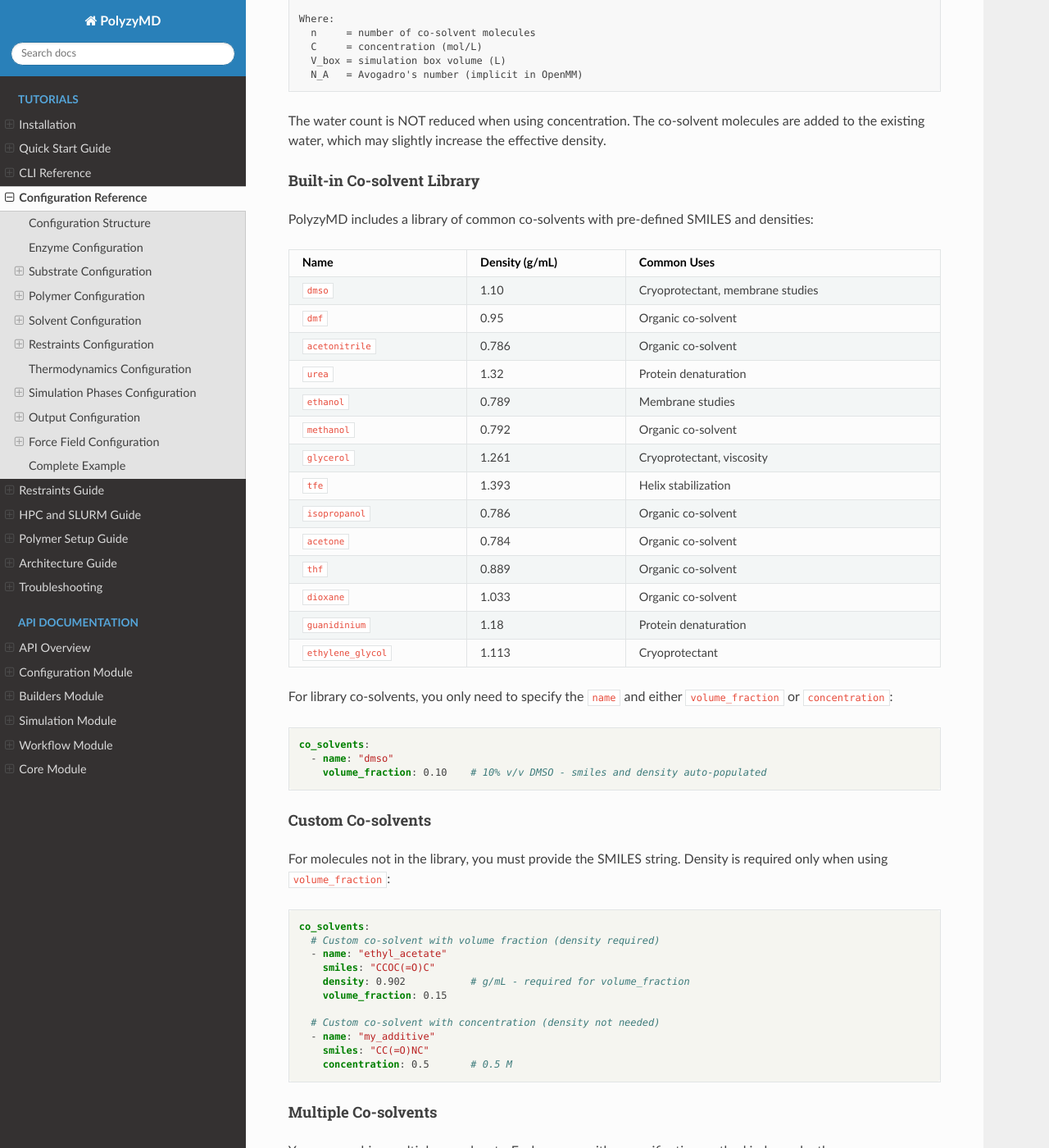
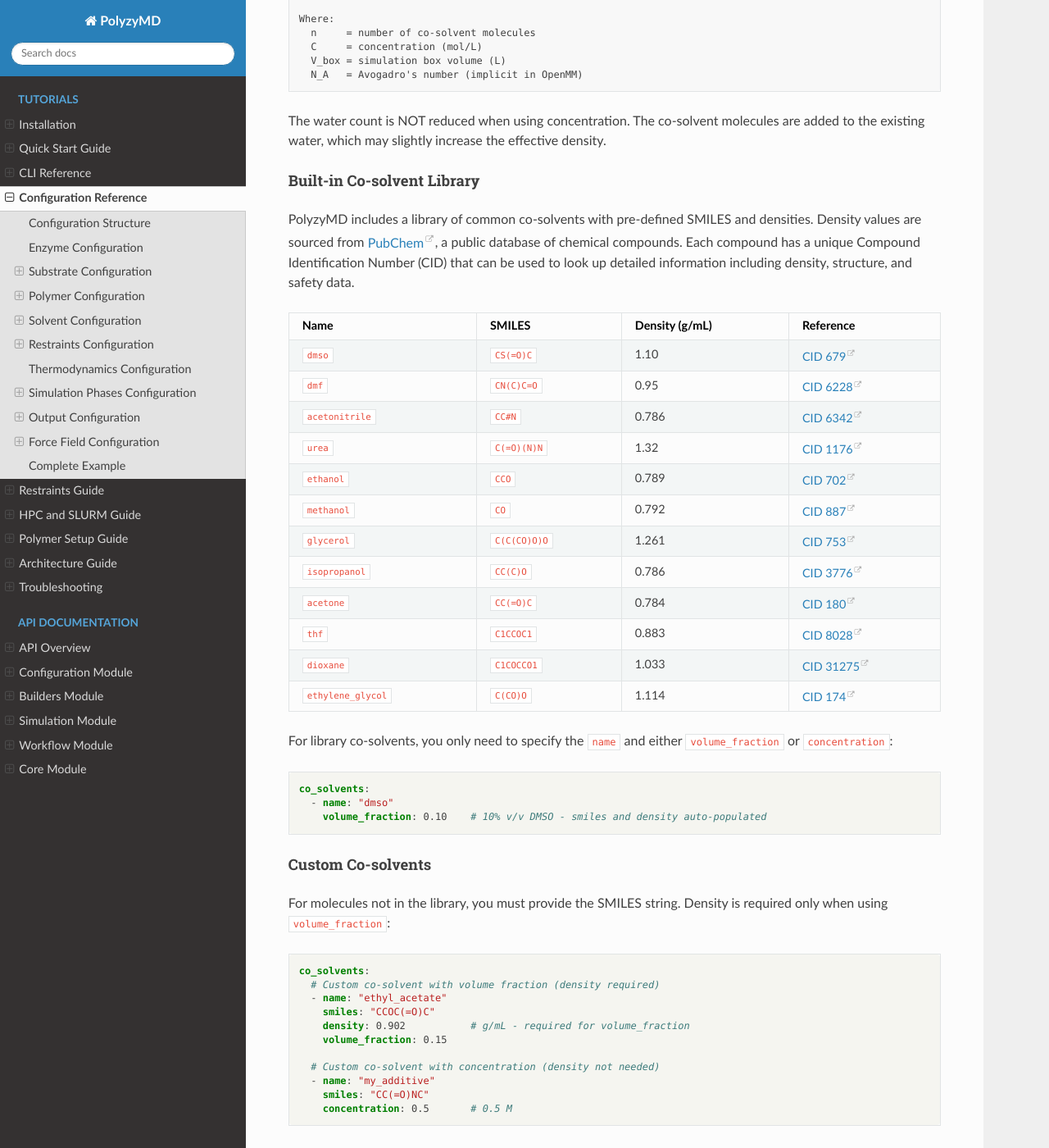
Before and after one commit to joelaforet/polyzymd, a Sphinx documentation site: the page built from docs/source/tutorials/configuration.md, in a window 1280 px wide and 1400 px high, scrolled down 4773 px. Shown: the whole window at 82% size. Built offline with Sphinx 7.4.7 and the Read the Docs theme 3.1.0, drawn with Linux system fonts in a browser that asks for light colours.

Commit message:
Update co-solvent library with verified PubChem data
Changes to co-solvent library:
- Remove tfe (trifluoroethanol) from library
- Remove guanidinium from library
- Update urea SMILES: NC(=O)N -> C(=O)(N)N (PubChem canonical)
- Update glycerol SMILES: OCC(O)CO -> C(C(CO)O)O (PubChem canonical)
- Update ethylene_glycol SMILES: OCCO -> C(CO)O (PubChem canonical)
- Update thf density: 0.889 -> 0.883 g/mL
- Update ethylene_glycol density: 1.113 -> 1.114 g/mL

Documentation updates:
- Replace 'Common Uses' column with 'SMILES' and 'Reference' columns
- Add PubChem CID links for all 12 co-solvents
- Add explanation of PubChem database and CID lookup
- Update config template to reflect reduced library (12 solvents)

All SMILES and density values now match PubChem canonical data.

```diff
--- a/docs/source/tutorials/configuration.md
+++ b/docs/source/tutorials/configuration.md
@@ -228,24 +228,22 @@ The water count is NOT reduced when using concentration. The co-solvent molecule
 
 #### Built-in Co-solvent Library
 
-PolyzyMD includes a library of common co-solvents with pre-defined SMILES and densities:
+PolyzyMD includes a library of common co-solvents with pre-defined SMILES and densities. Density values are sourced from [PubChem](https://pubchem.ncbi.nlm.nih.gov/), a public database of chemical compounds. Each compound has a unique Compound Identification Number (CID) that can be used to look up detailed information including density, structure, and safety data.
 
-| Name | Density (g/mL) | Common Uses |
-|------|----------------|-------------|
-| `dmso` | 1.10 | Cryoprotectant, membrane studies |
-| `dmf` | 0.95 | Organic co-solvent |
-| `acetonitrile` | 0.786 | Organic co-solvent |
-| `urea` | 1.32 | Protein denaturation |
-| `ethanol` | 0.789 | Membrane studies |
-| `methanol` | 0.792 | Organic co-solvent |
-| `glycerol` | 1.261 | Cryoprotectant, viscosity |
-| `tfe` | 1.393 | Helix stabilization |
-| `isopropanol` | 0.786 | Organic co-solvent |
-| `acetone` | 0.784 | Organic co-solvent |
-| `thf` | 0.889 | Organic co-solvent |
-| `dioxane` | 1.033 | Organic co-solvent |
-| `guanidinium` | 1.18 | Protein denaturation |
-| `ethylene_glycol` | 1.113 | Cryoprotectant |
+| Name | SMILES | Density (g/mL) | Reference |
+|------|--------|----------------|-----------|
+| `dmso` | `CS(=O)C` | 1.10 | [CID 679](https://pubchem.ncbi.nlm.nih.gov/compound/679) |
+| `dmf` | `CN(C)C=O` | 0.95 | [CID 6228](https://pubchem.ncbi.nlm.nih.gov/compound/6228) |
+| `acetonitrile` | `CC#N` | 0.786 | [CID 6342](https://pubchem.ncbi.nlm.nih.gov/compound/6342) |
+| `urea` | `C(=O)(N)N` | 1.32 | [CID 1176](https://pubchem.ncbi.nlm.nih.gov/compound/1176) |
+| `ethanol` | `CCO` | 0.789 | [CID 702](https://pubchem.ncbi.nlm.nih.gov/compound/702) |
+| `methanol` | `CO` | 0.792 | [CID 887](https://pubchem.ncbi.nlm.nih.gov/compound/887) |
+| `glycerol` | `C(C(CO)O)O` | 1.261 | [CID 753](https://pubchem.ncbi.nlm.nih.gov/compound/753) |
+| `isopropanol` | `CC(C)O` | 0.786 | [CID 3776](https://pubchem.ncbi.nlm.nih.gov/compound/3776) |
+| `acetone` | `CC(=O)C` | 0.784 | [CID 180](https://pubchem.ncbi.nlm.nih.gov/compound/180) |
+| `thf` | `C1CCOC1` | 0.883 | [CID 8028](https://pubchem.ncbi.nlm.nih.gov/compound/8028) |
+| `dioxane` | `C1COCCO1` | 1.033 | [CID 31275](https://pubchem.ncbi.nlm.nih.gov/compound/31275) |
+| `ethylene_glycol` | `C(CO)O` | 1.114 | [CID 174](https://pubchem.ncbi.nlm.nih.gov/compound/174) |
 
 For library co-solvents, you only need to specify the `name` and either `volume_fraction` or `concentration`:
 
--- a/src/polyzymd/configs/templates/config_template.yaml
+++ b/src/polyzymd/configs/templates/config_template.yaml
@@ -116,7 +116,7 @@ description: "Description of your simulation system"
 #   #
 #   # Built-in co-solvents (auto-populated smiles & density):
 #   #   dmso, dmf, acetonitrile, urea, ethanol, methanol, glycerol,
-#   #   tfe, isopropanol, acetone, thf, dioxane, guanidinium, ethylene_glycol
+#   #   isopropanol, acetone, thf, dioxane, ethylene_glycol
 #
 #   # Example: 30% v/v DMSO (reduces water proportionally)
 #   # co_solvents:
```
Also changed, not shown: 1 other file.
